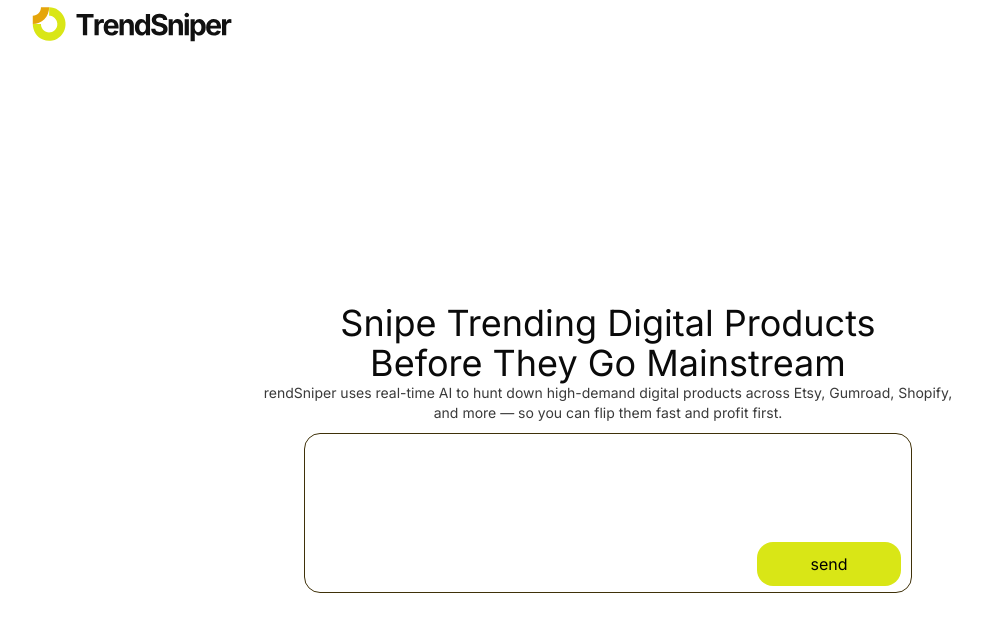
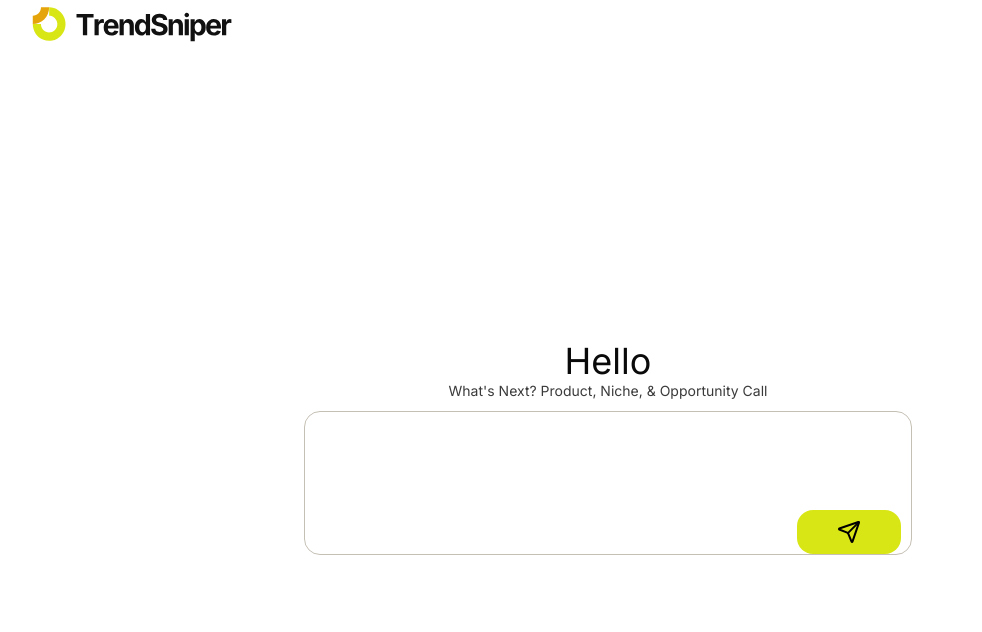
Before and after one commit to Ahmed0Idriss0dev/treandsniper, a Next.js app: page /tools in a window 1280 px wide. Shown: the top 632 px of the page, without its empty margins (32-1014 px from the left). Built offline with nearby package versions, Linux system fonts and the light colour scheme; no server answers.

Commit message:
deploy changes

```diff
--- a/app/(application)/tools/page.tsx
+++ b/app/(application)/tools/page.tsx
@@ -1,19 +1,24 @@
 import Niches from '@/components/kists/Neiche'
 import Providers from '@/components/kists/Providers'
+import { currentUser } from '@clerk/nextjs/server'
+import { Send } from 'lucide-react'
 import React from 'react'
 
-const page = () => {
+const page = async() => {
+  const user = await currentUser()
   return (
     <div className='flex justify-center flex-col gap-2.5 h-dvh items-center'>
        <div className="text-center">
-          <h1 className='text-4xl'>Snipe Trending Digital Products <br /> Before They Go Mainstream</h1>
-          <p className='text-sm opacity-80'>rendSniper uses real-time AI to hunt down high-demand digital products across Etsy, Gumroad, Shopify, <br /> and more — so you can flip them fast and profit first.</p>
+          <h1 className='text-4xl'> Hello {user?.fullName} </h1>
+          <p className='text-sm opacity-80'>What's Next? Product, Niche, & Opportunity Call</p>
         </div>
 
-      <div className="border border-treand-950 p-2.5 rounded-2xl h-40 w-1/2">
+      <div className="border border-treand-950/30 p-2.5 rounded-2xl h-36 w-1/2">
       <textarea name="" className='w-full h-[67%] resize-none outline-0 p-2.5' id=""></textarea>
       <div className="w-full gap-1 flex justify-end items-center">
-      <button className='button bg-treand-500 text-black w-36 rounded-2xl flex justify-center items-center ' >send</button>
+      <button className='button bg-treand-500 text-black w-26 rounded-2xl flex justify-center items-center ' >
+        <Send/>
+      </button>
       </div>
       </div>
 
```
